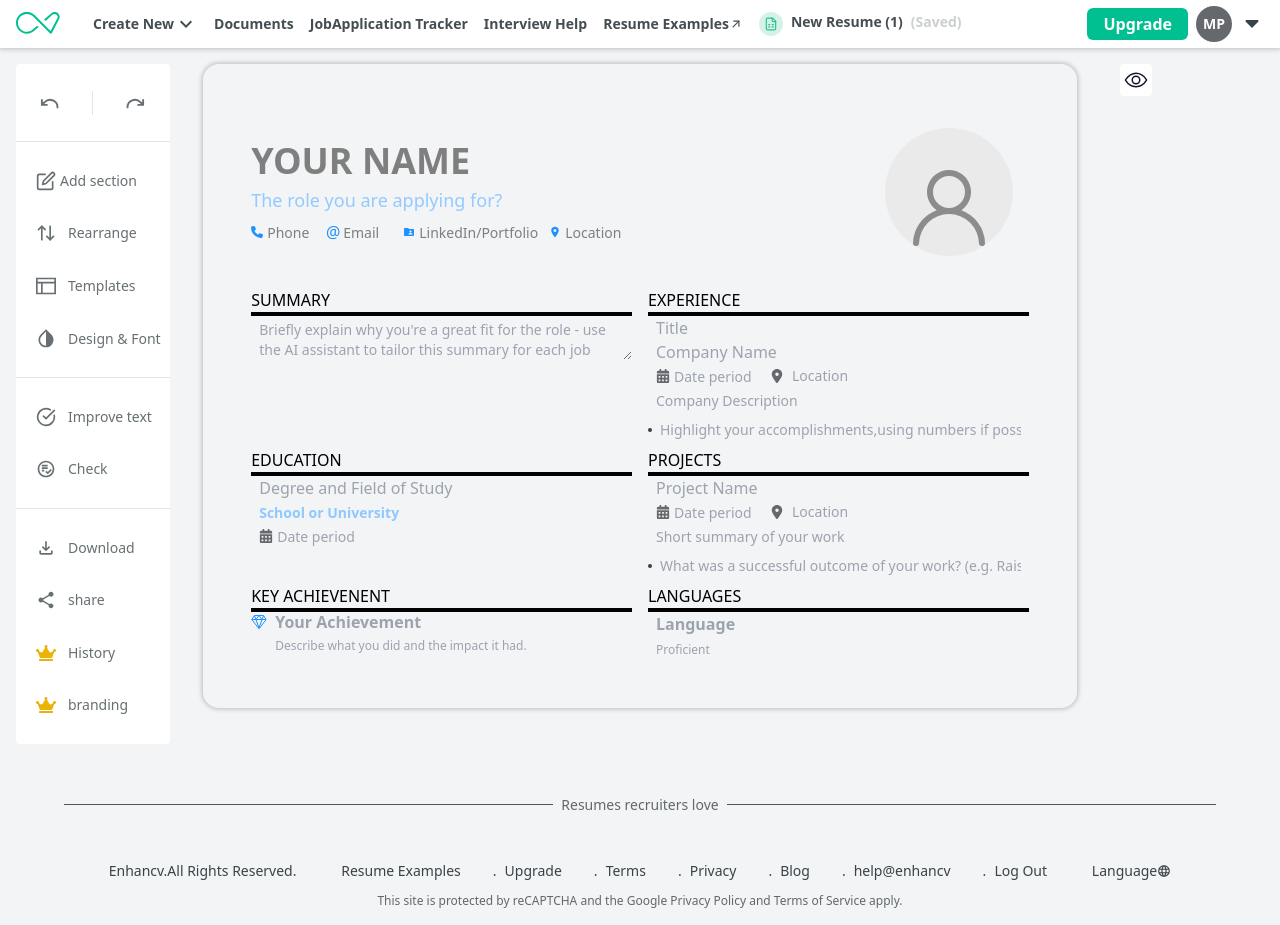
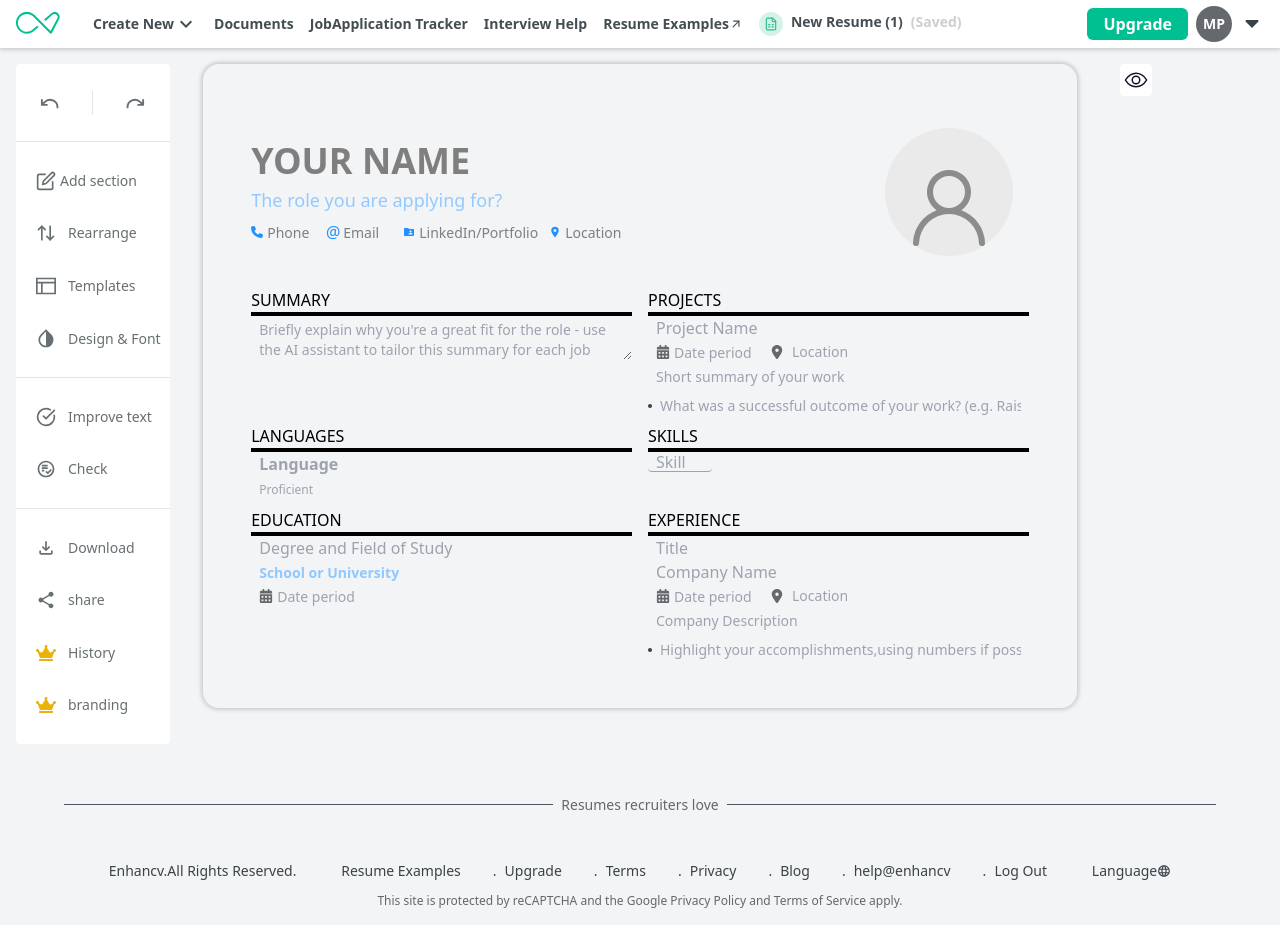
Before and after one commit to Mohammadim1998/resume_builder, a React (Vite) app: page / in a window 1280 px wide. Built offline with nearby package versions, Linux system fonts and the light colour scheme.

Commit message:
add reload for section

```diff
--- a/src/App.jsx
+++ b/src/App.jsx
@@ -4,9 +4,7 @@ import { MobileProvider } from "./context/mobileContext";
 export default function App() {
   return (
     <MobileProvider>
-      <div className="">
         <ResumeEditor />
-      </div>
     </MobileProvider>
   );
 }
--- a/src/components/addSection/addSection.tsx
+++ b/src/components/addSection/addSection.tsx
@@ -3,6 +3,7 @@ import { FaFacebookF } from "react-icons/fa6";
 import { FaLinkedinIn } from "react-icons/fa6";
 import { MdOutlineArrowUpward } from "react-icons/md";
 import { IoMdClose } from "react-icons/io";
+import { useEffect } from "react";
 
 const defaultSections = [
   { id: "summary", title: "Summary", component: "summary" },
@@ -17,24 +18,16 @@ const defaultSections = [
   { id: "training", title: "Training", component: "training" },
 ];
 const AddSection = ({ setShowAddSection }) => {
-  const { initialSections, setInitialSections } = useMobile();
+  const { toggleSection, initialSections} = useMobile();
 
-  const addToResumeEdit = (findSection) => {
-    const sectionExist = initialSections.some(
-      (section) => section.id === findSection.id
-    );
-    if (!sectionExist) {
-      setInitialSections([...initialSections, findSection]);
-      location.reload();
-    } else {
-      setInitialSections(
-        initialSections.filter((section) => section.id !== findSection.id)
-      );
-      location.reload();
-    }
+  const addToResumeEdit = (section) => {
+    toggleSection(section);
     setShowAddSection(false);
   };
 
+  const isActiveSection = (sectionId) => {
+    return initialSections.some((sec) => sec.id === sectionId);
+  };
   return (
     <div
       onClick={() => setShowAddSection(false)}
@@ -67,7 +60,7 @@ const AddSection = ({ setShowAddSection }) => {
               <div className="w-full h-full bg-white shadow-[0px_1px_2px_0px_rgba(0,0,0,0.75)]"></div>
               <div className="z-30 absolute top-0 left-0 right-0 bottom-0 bg-gray-900 bg-opacity-80 invisible group-hover:visible flex justify-center items-center w-full h-full transition-all duration-200">
                 <button className="bg-blue-600 px-12 py-2 cursor-pointer text-white text-xl rounded">
-                  {initialSections.find((section) => section.id === "summary")
+                  {isActiveSection("summary")
                     ? "Remove section"
                     : "Add to resume"}
                 </button>
@@ -96,7 +89,7 @@ const AddSection = ({ setShowAddSection }) => {
               <div className="w-full h-full bg-white shadow-[0px_1px_2px_0px_rgba(0,0,0,0.75)]"></div>
               <div className="z-30 absolute top-0 left-0 right-0 bottom-0 bg-gray-900 bg-opacity-80 invisible group-hover:visible flex justify-center items-center w-full h-full transition-all duration-200">
                 <button className="bg-blue-600 px-12 py-2 cursor-pointer text-white text-xl rounded">
-                  {initialSections.find((section) => section.id === "projects")
+                  {isActiveSection("projects")
                     ? "Remove section"
                     : "Add to resume"}
                 </button>
@@ -130,7 +123,7 @@ const AddSection = ({ setShowAddSection }) => {
               <div className="w-full h-full bg-white shadow-[0px_1px_2px_0px_rgba(0,0,0,0.75)]"></div>
               <div className="z-30 absolute top-0 left-0 right-0 bottom-0 bg-gray-900 bg-opacity-80 invisible group-hover:visible flex justify-center items-center w-full h-full transition-all duration-200">
                 <button className="bg-blue-600 px-12 py-2 cursor-pointer text-white text-xl rounded">
-                  {initialSections.find((section) => section.id === "language")
+                  {isActiveSection("languages")
                     ? "Remove section"
                     : "Add to resume"}
                 </button>
@@ -163,7 +156,7 @@ const AddSection = ({ setShowAddSection }) => {
               <div className="w-full h-full bg-white shadow-[0px_1px_2px_0px_rgba(0,0,0,0.75)]"></div>
               <div className="z-30 absolute top-0 left-0 right-0 bottom-0 bg-gray-900 bg-opacity-80 invisible group-hover:visible flex justify-center items-center w-full h-full transition-all duration-200">
                 <button className="bg-blue-600 px-12 py-2 cursor-pointer text-white text-xl rounded">
-                  {initialSections.find((section) => section.id === "skills")
+                  {isActiveSection("skills")
                     ? "Remove section"
                     : "Add to resume"}
                 </button>
@@ -211,7 +204,7 @@ const AddSection = ({ setShowAddSection }) => {
               <div className="w-full h-full bg-white shadow-[0px_1px_2px_0px_rgba(0,0,0,0.75)]"></div>
               <div className="z-30 absolute top-0 left-0 right-0 bottom-0 bg-gray-900 bg-opacity-80 invisible group-hover:visible flex justify-center items-center w-full h-full transition-all duration-200">
                 <button className="bg-blue-600 px-12 py-2 cursor-pointer text-white text-xl rounded">
-                  {initialSections.find((section) => section.id === "education")
+                  {isActiveSection("education")
                     ? "Remove section"
                     : "Add to resume"}
                 </button>
@@ -253,7 +246,7 @@ const AddSection = ({ setShowAddSection }) => {
               <div className="w-full h-full bg-white shadow-[0px_1px_2px_0px_rgba(0,0,0,0.75)]"></div>
               <div className="z-30 absolute top-0 left-0 right-0 bottom-0 bg-gray-900 bg-opacity-80 invisible group-hover:visible flex justify-center items-center w-full h-full transition-all duration-200">
                 <button className="bg-blue-600 px-12 py-2 cursor-pointer text-white text-xl rounded">
-                  {initialSections.find((section) => section.id === "exprience")
+                  {isActiveSection("exprience")
                     ? "Remove section"
                     : "Add to resume"}
                 </button>
@@ -291,7 +284,7 @@ const AddSection = ({ setShowAddSection }) => {
               <div className="w-full h-full bg-white shadow-[0px_1px_2px_0px_rgba(0,0,0,0.75)]"></div>
               <div className="z-30 absolute top-0 left-0 right-0 bottom-0 bg-gray-900 bg-opacity-80 invisible group-hover:visible flex justify-center items-center w-full h-full transition-all duration-200">
                 <button className="bg-blue-600 px-12 py-2 cursor-pointer text-white text-xl rounded">
-                  {initialSections.find((section) => section.id === "training")
+                  {isActiveSection("training")
                     ? "Remove section"
                     : "Add to resume"}
                 </button>
@@ -334,9 +327,7 @@ const AddSection = ({ setShowAddSection }) => {
               <div className="w-full h-full bg-white shadow-[0px_1px_2px_0px_rgba(0,0,0,0.75)]"></div>
               <div className="z-30 absolute top-0 left-0 right-0 bottom-0 bg-gray-900 bg-opacity-80 invisible group-hover:visible flex justify-center items-center w-full h-full transition-all duration-200">
                 <button className="bg-blue-600 px-12 py-2 cursor-pointer text-white text-xl rounded">
-                  {initialSections.find(
-                    (section) => section.id === "socialMedia"
-                  )
+                  {isActiveSection("socialMedia")
                     ? "Remove section"
                     : "Add to resume"}
                 </button>
@@ -385,7 +376,7 @@ const AddSection = ({ setShowAddSection }) => {
               <div className="w-full h-full bg-white shadow-[0px_1px_2px_0px_rgba(0,0,0,0.75)]"></div>
               <div className="z-30 absolute top-0 left-0 right-0 bottom-0 bg-gray-900 bg-opacity-80 invisible group-hover:visible flex justify-center items-center w-full h-full transition-all duration-200">
                 <button className="bg-blue-600 px-12 py-2 cursor-pointer text-white text-xl rounded">
-                  {initialSections.find((section) => section.id === "strengths")
+                  {isActiveSection("strengths")
                     ? "Remove section"
                     : "Add to resume"}
                 </button>
@@ -437,9 +428,7 @@ const AddSection = ({ setShowAddSection }) => {
               <div className="w-full h-full bg-white shadow-[0px_1px_2px_0px_rgba(0,0,0,0.75)]"></div>
               <div className="z-30 absolute top-0 left-0 right-0 bottom-0 bg-gray-900 bg-opacity-80 invisible group-hover:visible flex justify-center items-center w-full h-full transition-all duration-200">
                 <button className="bg-blue-600 px-12 py-2 cursor-pointer text-white text-xl rounded">
-                  {initialSections.find(
-                    (section) => section.id === "achievement"
-                  )
+                  {isActiveSection("achievement")
                     ? "Remove section"
                     : "Add to resume"}
                 </button>
--- a/src/components/addSection/addSectionMobile.tsx
+++ b/src/components/addSection/addSectionMobile.tsx
@@ -21,22 +21,15 @@ const AddSectionMobile = ({
   setShowRearrange,
   setShowPreview,
 }) => {
-  const { initialSections, setInitialSections } = useMobile();
+  const { toggleSection, initialSections } = useMobile();
 
-  const addToResumeEdit = (findSection) => {
-    const sectionExist = initialSections.some(
-      (section) => section.id === findSection.id
-    );
-    if (!sectionExist) {
-      setInitialSections([...initialSections, findSection]);
-      location.reload();
-    } else {
-      setInitialSections(
-        initialSections.filter((section) => section.id !== findSection.id)
-      );
-      location.reload();
-    }
+  const addToResumeEdit = (section) => {
+    toggleSection(section);
     setShowAddSectionMobileState(false);
+  };
+
+  const isActiveSection = (sectionId) => {
+    return initialSections.some((sec) => sec.id === sectionId);
   };
 
   return (
@@ -92,7 +85,7 @@ const AddSectionMobile = ({
                 onClick={() => addToResumeEdit(defaultSections[0])}
                 className=""
               >
-                {initialSections.find((section) => section.id === "summary") ? (
+                {isActiveSection("summary") ? (
                   <div className="flex items-center gap-3 text-[#B7B4B5]">
                     <div className="w-6 h-6 text-2xl flex justify-center items-center">
                       <LuCircleCheckBig />
@@ -114,9 +107,7 @@ const AddSectionMobile = ({
                 onClick={() => addToResumeEdit(defaultSections[1])}
                 className=""
               >
-                {initialSections.find(
-                  (section) => section.id === "experience"
-                ) ? (
+                {isActiveSection("experience") ? (
                   <div className="flex items-center gap-3 text-[#B7B4B5]">
                     <div className="w-6 h-6 text-2xl flex justify-center items-center">
                       <LuCircleCheckBig />
@@ -138,9 +129,7 @@ const AddSectionMobile = ({
                 onClick={() => addToResumeEdit(defaultSections[2])}
                 className=""
               >
-                {initialSections.find(
-                  (section) => section.id === "education"
-                ) ? (
+                {isActiveSection("education") ? (
                   <div className="flex items-center gap-3 text-[#B7B4B5]">
                     <div className="w-6 h-6 text-2xl flex justify-center items-center">
                       <LuCircleCheckBig />
@@ -162,9 +151,7 @@ const AddSectionMobile = ({
                 onClick={() => addToResumeEdit(defaultSections[3])}
                 className=""
               >
-                {initialSections.find(
-                  (section) => section.id === "projects"
-                ) ? (
+                {isActiveSection("projects") ? (
                   <div className="flex items-center gap-3 text-[#B7B4B5]">
                     <div className="w-6 h-6 text-2xl flex justify-center items-center">
                       <LuCircleCheckBig />
@@ -186,9 +173,7 @@ const AddSectionMobile = ({
                 onClick={() => addToResumeEdit(defaultSections[4])}
                 className=""
               >
-                {initialSections.find(
-                  (section) => section.id === "achievement"
-                ) ? (
+                {isActiveSection("achievement") ? (
                   <div className="flex items-center gap-3 text-[#B7B4B5]">
                     <div className="w-6 h-6 text-2xl flex justify-center items-center">
                       <LuCircleCheckBig />
@@ -210,9 +195,7 @@ const AddSectionMobile = ({
                 onClick={() => addToResumeEdit(defaultSections[5])}
                 className=""
               >
-                {initialSections.find(
-                  (section) => section.id === "languages"
-                ) ? (
+                {isActiveSection("languages") ? (
                   <div className="flex items-center gap-3 text-[#B7B4B5]">
                     <div className="w-6 h-6 text-2xl flex justify-center items-center">
                       <LuCircleCheckBig />
@@ -234,9 +217,7 @@ const AddSectionMobile = ({
                 onClick={() => addToResumeEdit(defaultSections[9])}
                 className=""
               >
-                {initialSections.find(
-                  (section) => section.id === "training"
-                ) ? (
+                {isActiveSection("training") ? (
                   <div className="flex items-center gap-3 text-[#B7B4B5]">
                     <div className="w-6 h-6 text-2xl flex justify-center items-center">
                       <LuCircleCheckBig />
@@ -258,9 +239,7 @@ const AddSectionMobile = ({
                 onClick={() => addToResumeEdit(defaultSections[8])}
                 className=""
               >
-                {initialSections.find(
-                  (section) => section.id === "socialMedia"
-                ) ? (
+                {isActiveSection("socialMedia") ? (
                   <div className="flex items-center gap-3 text-[#B7B4B5]">
                     <div className="w-6 h-6 text-2xl flex justify-center items-center">
                       <LuCircleCheckBig />
@@ -286,9 +265,7 @@ const AddSectionMobile = ({
                 onClick={() => addToResumeEdit(defaultSections[7])}
                 className=""
               >
-                {initialSections.find(
-                  (section) => section.id === "strengths"
-                ) ? (
+                {isActiveSection("strengths") ? (
                   <div className="flex items-center gap-3 text-[#B7B4B5]">
                     <div className="w-6 h-6 text-2xl flex justify-center items-center">
                       <LuCircleCheckBig />
@@ -310,7 +287,7 @@ const AddSectionMobile = ({
                 onClick={() => addToResumeEdit(defaultSections[6])}
                 className=""
               >
-                {initialSections.find((section) => section.id === "skills") ? (
+                {isActiveSection("skills") ? (
                   <div className="flex items-center gap-3 text-[#B7B4B5]">
                     <div className="w-6 h-6 text-2xl flex justify-center items-center">
                       <LuCircleCheckBig />
--- a/src/components/resumeEditor/resumeEditor.tsx
+++ b/src/components/resumeEditor/resumeEditor.tsx
@@ -51,12 +51,19 @@ const ResumeEditor = () => {
     removeSection,
   } = useMobile();
   const [sections, setSections] = useState(initialSections);
+  console.log("sections: ", sections);
+  console.log("initialSections: ", initialSections);
+
   const [showRearrange, setShowRearrange] = useState(false);
   const [showAddSection, setShowAddSection] = useState(false);
   const [showAddSectionMobileState, setShowAddSectionMobileState] =
     useState(false);
   const [showPreview, setShowPreview] = useState(false);
   const [showSidebar, setshowSidebar] = useState(false);
+
+  useEffect(() => {
+    setSections(initialSections);
+  }, [initialSections]);
 
   const updateOrder = (newOrder) => setSections(newOrder);
   /* End place for reArrange */
@@ -80,131 +87,11 @@ const ResumeEditor = () => {
     }));
   };
 
-  // const handleSummaryChange = (field, value, itemId = null) => {
-  //   setFormData((prev) => {
-  //     if (itemId) {
-  //       // اگر itemId وجود دارد، یعنی در حال تغییر یک آیتم هستیم
-  //       return {
-  //         ...prev,
-  //         summary: {
-  //           ...prev.summary,
-  //           items: prev.summary.items.map((item) =>
-  //             item.id === itemId ? { ...item, [field]: value } : item
-  //           ),
-  //         },
-  //       };
-  //     } else {
-  //       // اگر itemId وجود ندارد، یعنی در حال تغییر title اصلی هستیم
-  //       return {
-  //         ...prev,
-  //         summary: {
-  //           ...prev.summary,
-  //           [field]: value,
-  //         },
-  //       };
-  //     }
-  //   });
-  // };
-  const handleEducationChange = (field, value) => {
-    setFormData((prev) => ({
-      ...prev,
-      education: { ...prev.education, [field]: value },
-    }));
-  };
-  const handleProjectsChange = (field, value) => {
-    setFormData((prev) => ({
-      ...prev,
-      projects: { ...prev.projects, [field]: value },
-    }));
-  };
-  const handleAchievementChange = (field, value) => {
-    setFormData((prev) => ({
-      ...prev,
-      achievement: { ...prev.achievement, [field]: value },
-    }));
-  };
-
-  //  const handleExperienceChange = (field, value, itemId = null) => {
-  //   setFormData((prev) => {
-  //     if (itemId) {
-  //       // اگر itemId وجود دارد، یعنی در حال تغییر یک آیتم هستیم
-  //       return {
-  //         ...prev,
-  //         experience: {
-  //           ...prev.experience,
-  //           items: prev.experience.items.map((item) =>
-  //             item.id === itemId ? { ...item, [field]: value } : item
-  //           ),
-  //         },
-  //       };
-  //     } else {
-  //       // اگر itemId وجود ندارد، یعنی در حال تغییر title اصلی هستیم
-  //       return {
-  //         ...prev,
-  //         experience: {
-  //           ...prev.experience,
-  //           [field]: value,
-  //         },
-  //       };
-  //     }
-  //   });
-  // };
-  const handleLanguagesChange = (field, value) => {
-    setFormData((prev) => ({
-      ...prev,
-      languages: { ...prev.languages, [field]: value },
-    }));
-  };
-  const handleSkillsChange = (field, value) => {
-    setFormData((prev) => ({
-      ...prev,
-      skills: { ...prev.skills, [field]: value },
-    }));
-  };
-  const handleStrengthsChange = (field, value) => {
-    setFormData((prev) => ({
-      ...prev,
-      strengths: { ...prev.strengths, [field]: value },
-    }));
-  };
-  const handleSocialMediaChange = (field, value) => {
-    setFormData((prev) => ({
-      ...prev,
-      socialMedia: { ...prev.socialMedia, [field]: value },
-    }));
-  };
-  const handleTrainingChange = (field, value) => {
-    setFormData((prev) => ({
-      ...prev,
-      training: { ...prev.training, [field]: value },
-    }));
-  };
-
   const renderSections = (section) => {
     const Component = sectionComponents[section.component];
     if (!Component) return null;
 
-    const handlers = {
-      // summary: handleSummaryChange,
-      education: handleEducationChange,
-      projects: handleProjectsChange,
-      achievement: handleAchievementChange,
-      // experience: handleExperienceChange,
-      languages: handleLanguagesChange,
-      skills: handleSkillsChange,
-      strengths: handleStrengthsChange,
-      socialMedia: handleSocialMediaChange,
-      training: handleTrainingChange,
-    };
-
-    return (
-      <Component
-        key={section.id}
-        value={formData[section.component]}
-        onChange={handlers[section.component]}
-        removeSection={removeSection}
-      />
-    );
+    return <Component key={section.id} />;
   };
 
   return (
--- a/src/context/mobileContext.tsx
+++ b/src/context/mobileContext.tsx
@@ -12,12 +12,11 @@ const MobileContext = createContext();
 
 const defaultSections = [
   { id: "summary", title: "Summary", component: "summary" },
+  { id: "projects", title: "Projects", component: "projects" },
+  { id: "languages", title: "Languages", component: "languages" },
+  { id: "skills", title: "Skills", component: "skills" },
+  { id: "education", title: "Education", component: "education" },
   { id: "experience", title: "Experience", component: "experience" },
-  { id: "education", title: "Education", component: "education" },
-  { id: "skill", title: "Skills", component: "Skills" },
-  { id: "projects", title: "Projects", component: "projects" },
-  { id: "achievement", title: "Achievements", component: "achievement" },
-  { id: "languages", title: "Languages", component: "languages" },
 ];
 export const MobileProvider = ({ children }) => {
   const [isMobile, setIsMobile] = useState(false);
@@ -57,9 +56,19 @@ export const MobileProvider = ({ children }) => {
   };
 
   const removeSection = (id) => {
-    setInitialSections(initialSections.filter((section) => section.id !== id));
-    location.reload();
-    console.log(initialSections);
+    setInitialSections((prev) => prev.filter((section) => section.id !== id));
+    console.log("Removed Section: ",initialSections,id);
+  };
+  const toggleSection = (section) => {
+    setInitialSections((prev) => {
+      const sectionExist = prev.some((item) => item.id === section.id);
+      if (sectionExist) {
+        return prev.filter((item) => item.id !== section.id);
+      } else {
+        return [...prev, section];
+      }
+    });
+    console.log("toggled Section: ",initialSections,section);
   };
   const removeSectionItem = (sectionName, id) => {
     setFormData((prev) => ({
@@ -75,7 +84,6 @@ export const MobileProvider = ({ children }) => {
       const section = prev[sectionName];
 
       if (itemId) {
-        // تغییر در آیتم خاص
         return {
           ...prev,
           [sectionName]: {
@@ -86,7 +94,6 @@ export const MobileProvider = ({ children }) => {
           },
         };
       } else {
-        // تغییر در title اصلی section
         return {
           ...prev,
           [sectionName]: {
@@ -120,16 +127,16 @@ export const MobileProvider = ({ children }) => {
         shortDescription: "",
         longDescription: "",
       },
-      skills: { id: Date.now(), skill1: "", skill2: "" },
+      skills: { id: Date.now(), skill: "" },
       languages: { id: Date.now(), lang: "", level: "" },
       strengths: { id: Date.now(), strength: "", explain: "" },
       socialMedia: { id: Date.now(), social: "", identify: "" },
-      training: { id: Date.now(), course1: "", course2: "" },
+      training: { id: Date.now(), course: "" },
     };
 
     return defaultItems[sectionName] || { id: Date.now() };
   };
-
+  /* isMobile section */
   useEffect(() => {
     const checkMobile = () => {
       setIsMobile(window.innerWidth <= 768);
@@ -142,6 +149,7 @@ export const MobileProvider = ({ children }) => {
       window.removeEventListener("resize", checkMobile);
     };
   }, []);
+  /* End isMobile section */
 
   const [formData, setFormData] = useState({
     address: {
@@ -325,6 +333,7 @@ export const MobileProvider = ({ children }) => {
         addSectionItem,
         removeSectionItem,
         handleSectionChange,
+        toggleSection,
       }}
     >
       {children}
```
